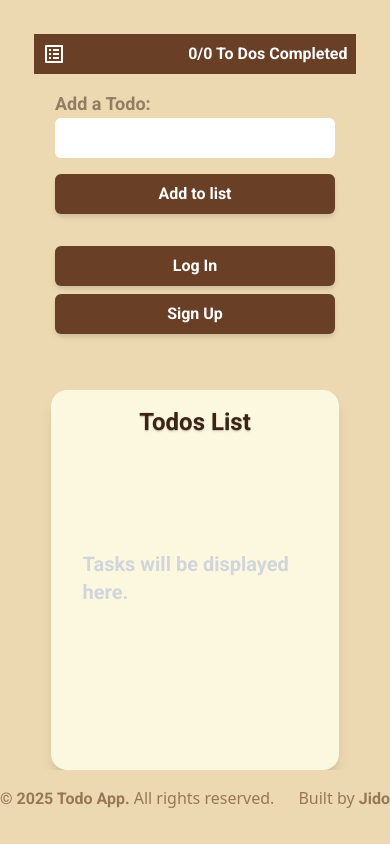
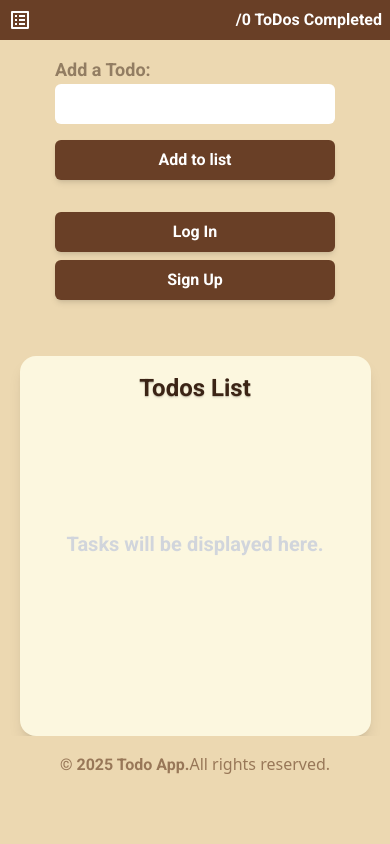
Before and after one commit to Jido-Mad/To-Do-App, a React (Vite) app: page / in a window 390 px wide. Built offline with nearby package versions, Linux system fonts and the light colour scheme.

Commit message:
some stlying fixes...

```diff
--- a/src/App.jsx
+++ b/src/App.jsx
@@ -2,18 +2,18 @@ import Container from "./Components/Container";
 
 function App() {
   return (
-    <div className="min-h-screen flex flex-col items-center justify-center gap-4 bg-[#ECD8B1] md:bg-[#fff4dd]">
-      <main className="flex items-start md:items-center justify-center font-roboto  ">
+    <div className="min-h-screen flex flex-col md:items-center md:justify-center gap-4 bg-[#ECD8B1] md:bg-[#fff4dd]">
+      <main className="w-full flex items-start md:items-center justify-center font-roboto  ">
         <Container />
       </main>
-      <footer className="flex justify-between w-full md:w-[90%] lg:w-[1000px] items-center text-amber-950 opacity-50">
+      <footer className="flex justify-center md:justify-between w-full md:w-[90%] lg:w-[1000px] items-center text-amber-950 opacity-50">
         <p>
           <span className="font-roboto-bold">
             &copy; {new Date().getFullYear()} Todo App.
-          </span>{" "}
+          </span>
           All rights reserved.
         </p>
-        <p>
+        <p className="hidden md:inline">
           Built by <span className="font-roboto-bold">Jido</span>
         </p>
       </footer>
--- a/src/Components/Header.jsx
+++ b/src/Components/Header.jsx
@@ -1,10 +1,12 @@
 import { MdListAlt } from "react-icons/md";
 
-function Header({ todosCount }) {
+function Header({ todosCompleted, todosCount }) {
   return (
     <div className="flex items-center justify-between p-2 font-roboto-bold bg-[#693F26] text-white">
       <MdListAlt className=" text-2xl" />
-      <span>0/{todosCount} To Dos Completed</span>
+      <span>
+        {todosCompleted}/{todosCount} ToDos Completed
+      </span>
     </div>
   );
 }
--- a/src/Components/Task.jsx
+++ b/src/Components/Task.jsx
@@ -8,39 +8,39 @@ function Task({ name, taskDel }) {
   const [taskName, setTaskName] = useState(name);
   const [inputValue, setInputValue] = useState(name);
   const [completed, setCompleted] = useState(false);
-  const [editor, setEditor] = useState(false);
+  const [editMode, setEditMode] = useState(false);
   const inputRef = useRef(null);
 
   // Classes
 
   const liClasses =
     "flex items-center  justify-between p-3 border-l-8 border-[#976f47] shadow-md rounded-sm w-full h-15 bg-white hover:brightness-98 transition ease-in-out duration-100 cursor-pointer";
-  const CompletedTaskClasses =
+  const completedTaskClasses =
     "flex items-center  justify-between text-white line-through p-3 shadow-md rounded-sm w-full h-15 bg-[#976f47]";
 
   // Effects
 
   useEffect(() => {
-    if (editor && inputRef.current) {
+    if (editMode && inputRef.current) {
       inputRef.current.focus();
       inputRef.current.select();
     }
-  }, [editor]);
+  }, [editMode]);
 
   //Handlers
 
   function editTask() {
-    setEditor(true);
+    setEditMode(true);
   }
 
   function confirmChanges() {
-    setEditor(false);
+    setEditMode(false);
     setTaskName(inputValue);
   }
 
   function undoChanges() {
     setInputValue(taskName);
-    setEditor(false);
+    setEditMode(false);
   }
 
   function markAsCompleted() {
@@ -49,7 +49,7 @@ function Task({ name, taskDel }) {
 
   return (
     <>
-      {editor ? (
+      {editMode ? (
         <li className={liClasses}>
           <input
             onKeyDown={(e) => {
@@ -84,7 +84,7 @@ function Task({ name, taskDel }) {
           </div>
         </li>
       ) : (
-        <li className={completed ? CompletedTaskClasses : liClasses}>
+        <li className={completed ? completedTaskClasses : liClasses}>
           <p
             onClick={markAsCompleted}
             title={completed ? "" : "Mark as completed"}
--- a/src/Components/sections/List.jsx
+++ b/src/Components/sections/List.jsx
@@ -2,12 +2,12 @@ import Task from "../Task.jsx";
 
 function List({ task, handleRemove }) {
   return (
-    <div className="shadow-lg md:shadow-none h-95 md:h-150 w-[90%] md:w-[50%] p-4 bg-[#fcf7df] text-[#3B2415] rounded-2xl md:rounded-none flex flex-col items-center gap-5 self-center md:self-start">
+    <div className="shadow-lg md:shadow-none h-95 sm:h-120 md:h-150 w-[90%] sm:w-[70%] md:w-[50%] p-4 bg-[#fcf7df] text-[#3B2415] rounded-2xl md:rounded-none flex flex-col items-center gap-5 self-center md:self-start">
       <h2 className="font-roboto-bold text-2xl text-shadow-sm">Todos List</h2>
       <ul
         className={`w-full md:bg-white flex flex-col items-center ${
           !task.length ? "justify-center" : "justify-start"
-        } gap-5 h-60 md:h-[90%] md:shadow-md md:rounded-2xl overflow-auto p-4`}
+        } gap-5 h-60 sm:h-120 md:h-[90%] md:shadow-md md:rounded-2xl overflow-auto p-4`}
       >
         {!task.length ? (
           <span className="text-xl md:text-xl lg:text-2xl text-gray-300 font-roboto-bold">
```
